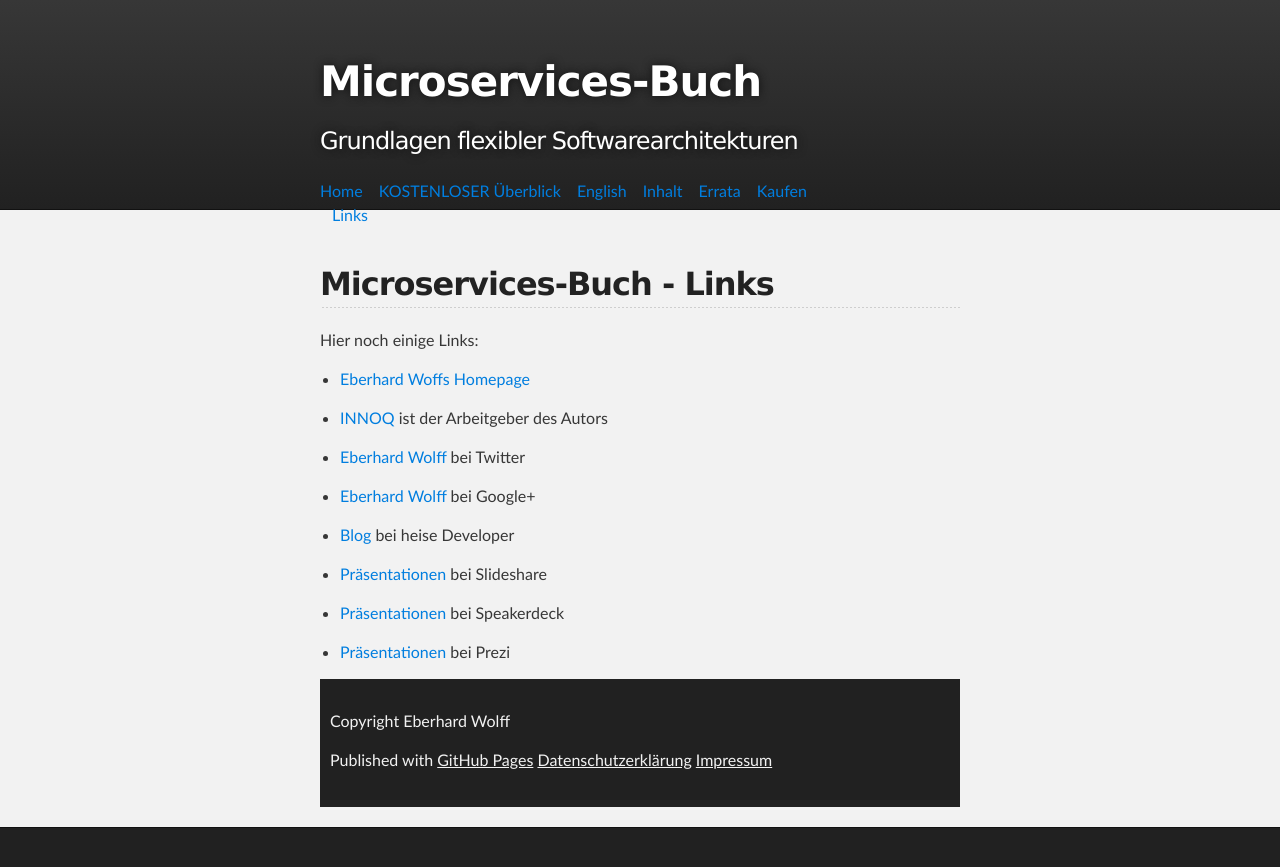
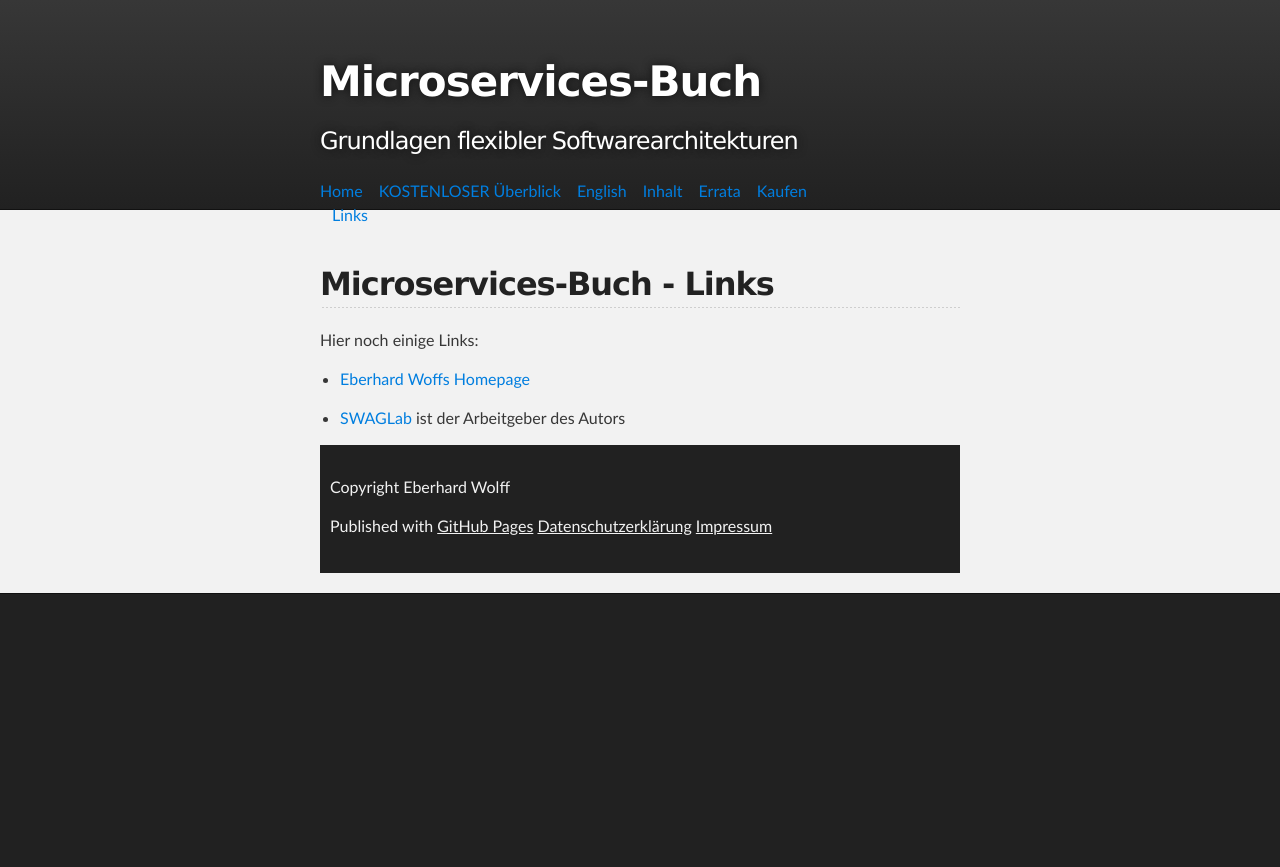
Before and after one commit to ewolff/microservices-buch.de, a Jekyll site: the page built from links.md, in a window 1280 px wide. Shown: the top 867 px of the page. Built offline with Jekyll 4.4.1, drawn with Linux system fonts in a browser that asks for light colours.

Commit message:
Update links

```diff
--- a/links.md
+++ b/links.md
@@ -11,18 +11,4 @@ Hier noch einige Links:
 
 * [Eberhard Woffs Homepage](http://ewolff.com)
 
-* [INNOQ](http://innoq.com) ist der Arbeitgeber des Autors
-
-* [Eberhard Wolff](http://twitter.com/ewolff) bei Twitter
-
-* [Eberhard Wolff](https://plus.google.com/u/0/+EberhardWolff/) bei Google+
-
-* [Blog](http://www.heise.de/developer/Continuous-Architecture-2687847.html)
-bei heise Developer
-
-* [Präsentationen](http://www.slideshare.net/ewolff/presentations) bei
-  Slideshare
-
-* [Präsentationen](https://speakerdeck.com/ewolff) bei Speakerdeck
-
-* [Präsentationen](https://prezi.com/user/ewolff/) bei Prezi
+* [SWAGLab](https://swaglab.rocks) ist der Arbeitgeber des Autors
```
